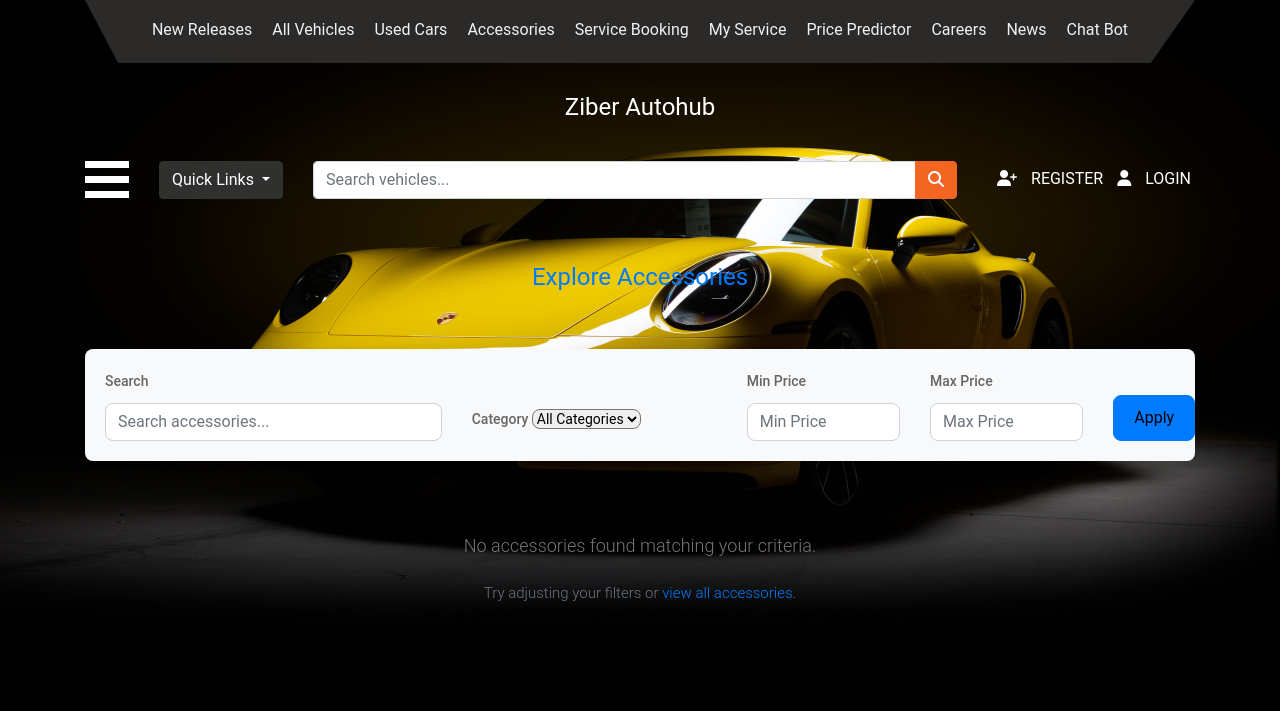
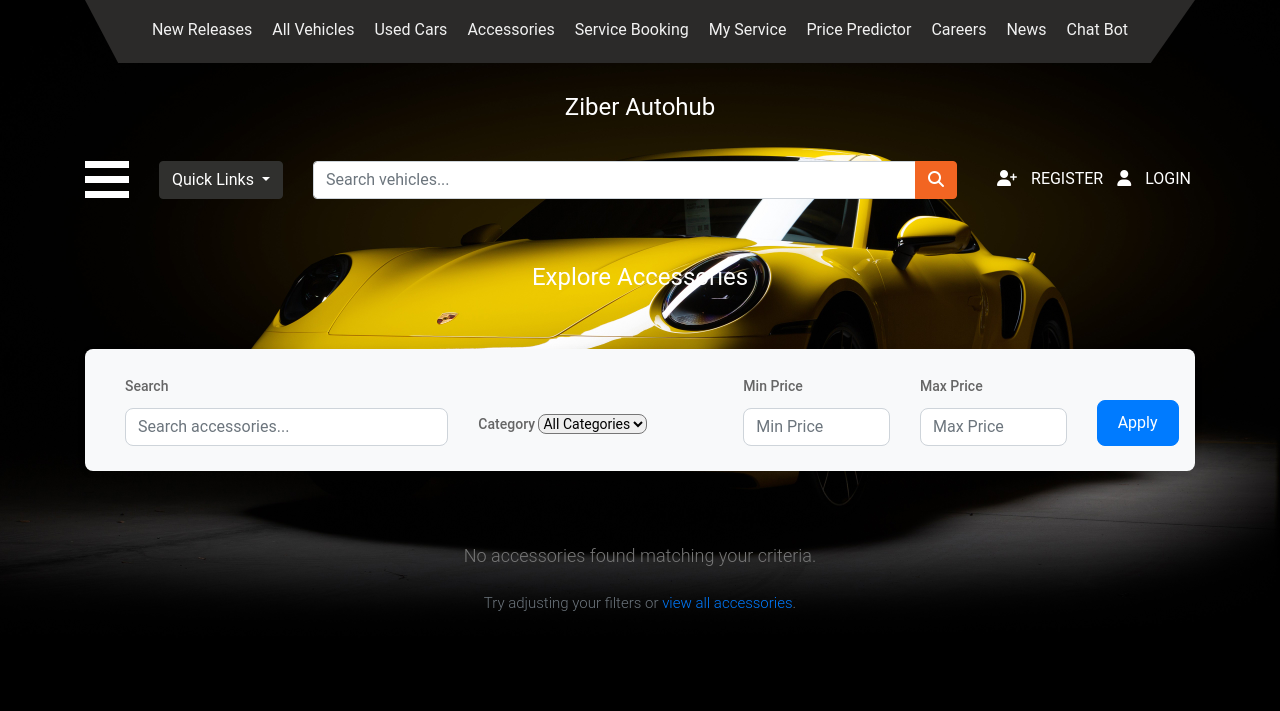
Before and after one commit to srishticampus/Ziber_Autohub, a Django app: page /accessories/ in a window 1280 px wide. Shown: the top 711 px of the page. Run offline with Django 5.2, Linux system fonts and the light colour scheme; data that the repository does not hold is empty; some libraries are stand-ins or nearby versions.

Commit message:
fixed design issues in accessory_list.html and accesory_detail.html

```diff
--- a/hub/templates/accessory_list.html
+++ b/hub/templates/accessory_list.html
@@ -57,7 +57,9 @@
     }
     .filters-section {
         background-color: #f8f9fa;
-        padding: 20px;
+        padding: 25px;
+        padding-left:40px;
+        padding-right:40px;
         border-radius: 8px;
         margin-bottom: 30px;
         box-shadow: 0 2px 10px rgba(0,0,0,0.05);
@@ -72,6 +74,7 @@
         border-color: #007bff;
         border-radius: 8px;
         padding: 10px 20px;
+        color:white;
     }
     .btn-apply-filters:hover {
         background-color: #0056b3;
@@ -96,7 +99,7 @@
 
 {% block content %}
 <div class="container py-5">
-    <h1 class="text-center mb-5 fw-bold text-primary">Explore Accessories</h1>
+    <h1 class="text-center mb-5 fw-bold text-white">Explore Accessories</h1>
 
     {# Filter Section #}
     <div class="filters-section">
@@ -122,8 +125,8 @@
                 <label for="max_price" class="form-label visually-hidden">Max Price</label>
                 <input type="number" class="form-control" id="max_price" name="max_price" placeholder="Max Price" value="{{ max_price }}">
             </div>
-            <div class="col-md-1 d-grid">
-                <button type="submit" class="btn btn-apply-filters">Apply</button>
+            <div class="col-md-1 d-flex align-items-end"> {# Changed d-grid to d-flex and added align-items-end #}
+                <button type="submit" class="btn btn-apply-filters ">Apply</button> {# Added w-100 for full width within column #}
             </div>
         </form>
     </div>
@@ -142,11 +145,11 @@
                     {% endif %}
                 </div>
                 <div class="card-body accessory-card-body">
-                    <h5 class="card-title accessory-name">{{ accessory.name }}</h5>
-                    <p class="card-text accessory-description">{{ accessory.description|truncatechars:100 }}</p>
+                    <h5 class="card-title accessory-name text-white">{{ accessory.name }}</h5>
+                    <p class="card-text accessory-description text-white">{{ accessory.description|truncatechars:100 }}</p>
                     <p class="card-text accessory-price">₹{{ accessory.price|floatformat:2 }}</p>
                     <div class="d-flex justify-content-between align-items-center mt-auto">
-                        <small class="text-muted">In Stock: {{ accessory.stock }}</small>
+                        <small class=" text-white">In Stock: {{ accessory.stock }}</small>
                         <a href="{% url 'hub:accessory_detail' pk=accessory.pk %}" class="btn btn-primary btn-sm">View Details</a>
                     </div>
                 </div>
--- a/hub/views.py
+++ b/hub/views.py
@@ -383,7 +383,7 @@ def car_detail(request, pk):
     }
     return render(request, 'car_detail.html', context)
 
-# NEW: Accessory list view
+#  Accessory list view
 def accessory_list(request):
     query = request.GET.get('q', '')
     category_filter = request.GET.get('category', '')
@@ -430,7 +430,7 @@ def accessory_list(request):
     }
     return render(request, 'accessory_list.html', context)
 
-# NEW: Accessory detail view
+# Accessory detail view
 @login_required
 def accessory_detail(request, pk):
     accessory = get_object_or_404(Accessory, pk=pk)
```
Also changed, not shown: hub/templates/accessory_detail.html (+9 -9 lines).
